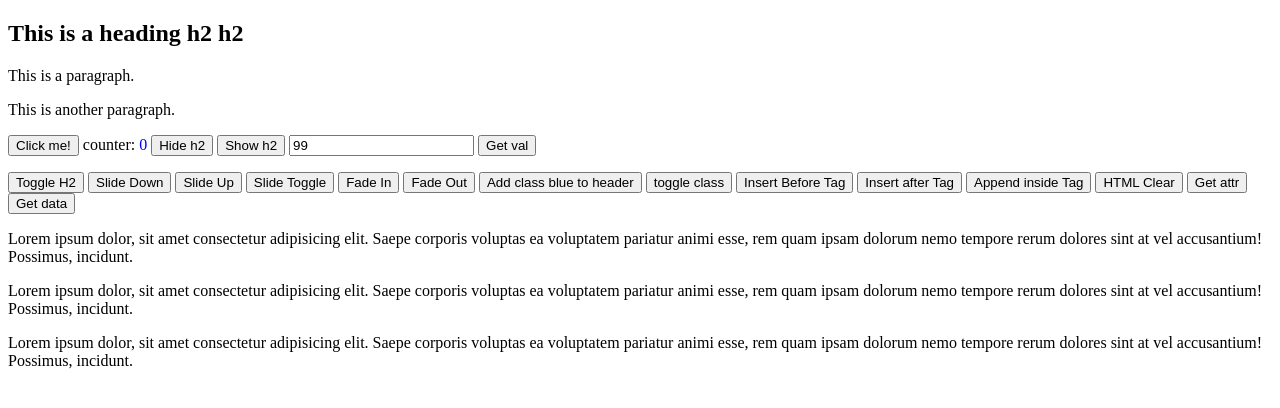
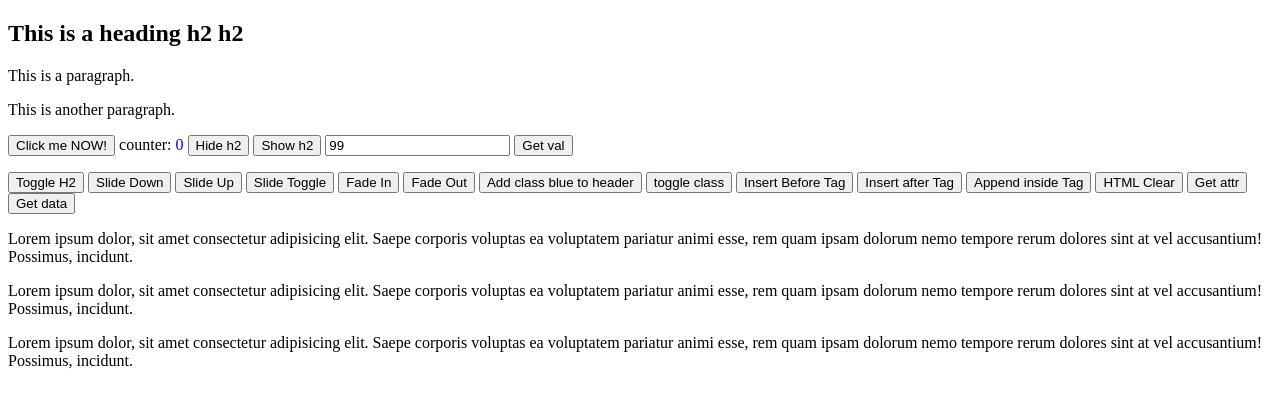
Before and after one commit to thydev/dojo-jqueryfunctions, a plain HTML site: page index.html in a window 1280 px wide. Drawn offline with nearby package versions, Linux system fonts and the light colour scheme.

Commit message:
changed button added NOW

```diff
--- a/index.html
+++ b/index.html
@@ -11,7 +11,7 @@
 <h2 class="test" title="I am h2 tag title">This is a heading h2 h2</h2>
 <p class="test">This is a paragraph.</p>
 <p class="test2">This is another paragraph.</p>
-<button id="btnClick" >Click me!</button> counter: <span class="counter">0</span>
+<button id="btnClick" >Click me NOW!</button> counter: <span class="counter">0</span>
 <button id="hideh2">Hide h2</button>
 <button id="showh2">Show h2</button>
 <input id="numtype" type="text" value="99">
```
